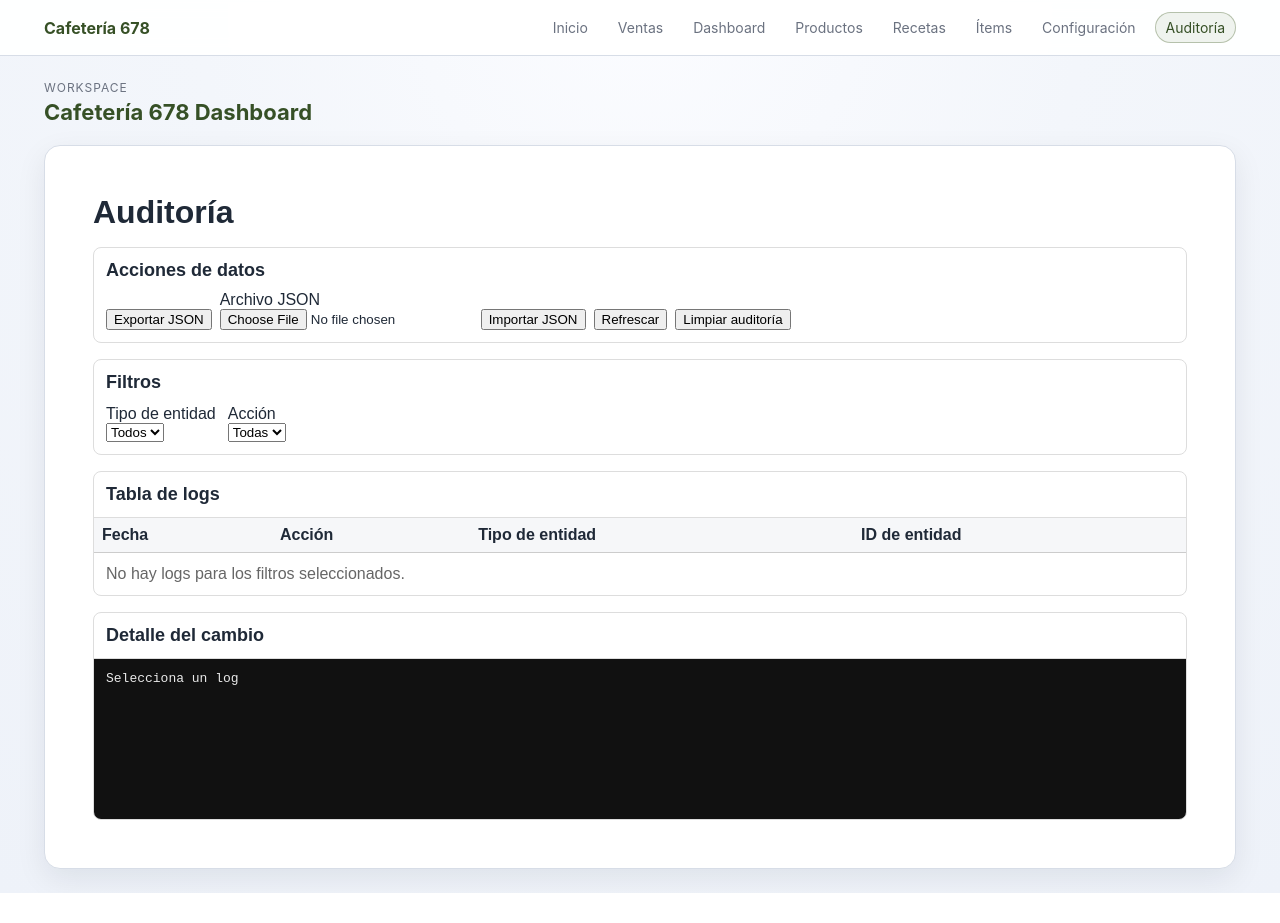
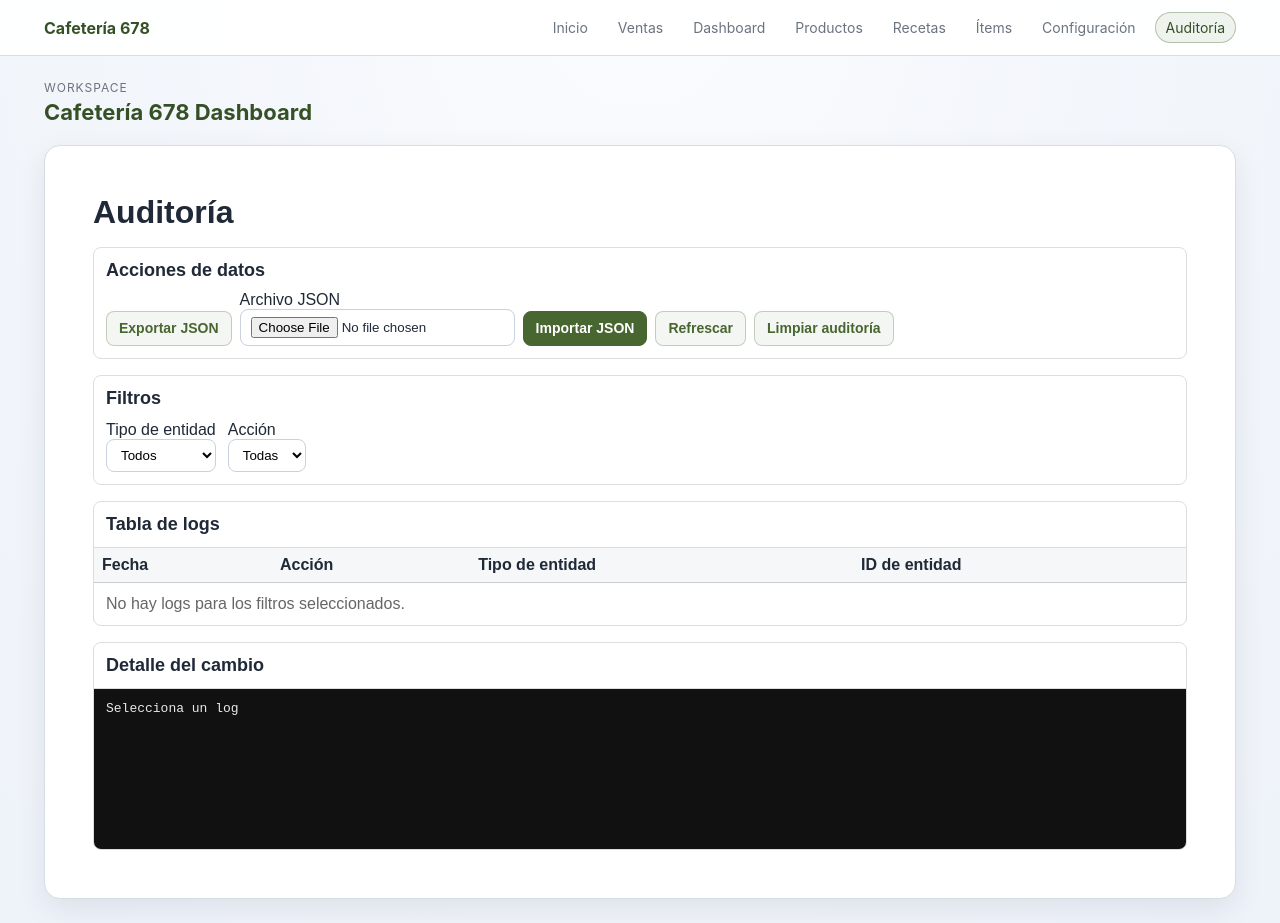
Before and after one commit to NicoChapiro/cafeteria-678-dashboard, a Next.js app: page /audit in a window 1280 px wide. Before the commit the page ends 893 px from the top, so only its background shows below. Built offline with nearby package versions, Linux system fonts and the light colour scheme.

Commit message:
Polish button and badge styling across dashboard flows

```diff
--- a/app/audit/page.tsx
+++ b/app/audit/page.tsx
@@ -113,7 +113,7 @@ export default function AuditPage() {
         <h2 style={{ margin: 0, fontSize: 18 }}>Acciones de datos</h2>
 
         <div style={{ display: 'flex', gap: 8, alignItems: 'end', flexWrap: 'wrap' }}>
-          <button type="button" onClick={handleExport}>
+          <button className="btnSecondary" type="button" onClick={handleExport}>
             Exportar JSON
           </button>
 
@@ -121,6 +121,7 @@ export default function AuditPage() {
             Archivo JSON
             <br />
             <input
+              className="input"
               type="file"
               accept="application/json,.json"
               onChange={(event) => {
@@ -130,15 +131,15 @@ export default function AuditPage() {
             />
           </label>
 
-          <button type="button" onClick={handleImport}>
+          <button className="btn" type="button" onClick={handleImport}>
             Importar JSON
           </button>
 
-          <button type="button" onClick={refresh}>
+          <button className="btnSecondary" type="button" onClick={refresh}>
             Refrescar
           </button>
 
-          <button type="button" onClick={handleClear}>
+          <button className="btnSecondary" type="button" onClick={handleClear}>
             Limpiar auditoría
           </button>
         </div>
@@ -172,6 +173,7 @@ export default function AuditPage() {
           Tipo de entidad
           <br />
           <select
+            className="select"
             value={entityTypeFilter}
             onChange={(event) => setEntityTypeFilter(event.target.value)}
           >
@@ -187,7 +189,7 @@ export default function AuditPage() {
         <label>
           Acción
           <br />
-          <select value={actionFilter} onChange={(event) => setActionFilter(event.target.value)}>
+          <select className="select" value={actionFilter} onChange={(event) => setActionFilter(event.target.value)}>
             <option value="all">Todas</option>
             {actions.map((action) => (
               <option key={action} value={action}>
--- a/app/globals.css
+++ b/app/globals.css
@@ -177,15 +177,35 @@ a:hover { color: var(--brand-orange); }
 
 .btn,
 .btnSecondary {
+  display: inline-flex;
+  align-items: center;
+  justify-content: center;
+  gap: 6px;
   border: 1px solid var(--brand-green);
   background: var(--brand-green);
   color: var(--text-on-dark);
-  border-radius: 8px;
+  border-radius: var(--radius-sm);
   padding: 8px 12px;
   cursor: pointer;
   font-size: 14px;
+  line-height: 1.2;
+  font-weight: 600;
+  text-decoration: none;
+  transition: background-color 120ms ease, border-color 120ms ease, color 120ms ease, filter 120ms ease;
 }
-.btn:hover { filter: brightness(0.95); }
+
+.btn:hover {
+  filter: brightness(0.95);
+  text-decoration: none;
+  color: var(--text-on-dark);
+}
+
+.btn:disabled,
+.btnSecondary:disabled {
+  opacity: 0.6;
+  cursor: not-allowed;
+}
+
 .btn:focus-visible,
 .btnSecondary:focus-visible,
 .input:focus-visible,
@@ -193,12 +213,23 @@ a:hover { color: var(--brand-orange); }
   outline: 2px solid var(--brand-lilac);
   outline-offset: 2px;
 }
+
 .btnSecondary {
-  border: 1px solid var(--brand-lilac);
-  background: transparent;
+  border: 1px solid rgba(72, 102, 48, 0.28);
+  background: rgba(72, 102, 48, 0.06);
   color: var(--brand-green);
 }
-.btnSecondary:hover { background: rgba(214, 186, 232, 0.18); }
+
+.btnSecondary:hover {
+  background: rgba(72, 102, 48, 0.12);
+  text-decoration: none;
+  color: var(--brand-green);
+}
+
+.btnSmall {
+  padding: 6px 10px;
+  font-size: 12px;
+}
 
 .input,
 .select {
@@ -312,20 +343,22 @@ a:hover { color: var(--brand-orange); }
 .badge {
   display: inline-flex;
   align-items: center;
+  justify-content: center;
   line-height: 1;
   white-space: nowrap;
   flex: 0 0 auto;
-  border: 1px solid rgba(214, 186, 232, 0.7);
-  border-radius: 999px;
+  border: 1px solid rgba(209, 213, 219, 0.9);
+  border-radius: var(--radius-pill);
   padding: 4px 10px;
   font-size: 12px;
   font-weight: 600;
-  color: #4b5563;
-  background: rgba(214, 186, 232, 0.2);
+  color: #374151;
+  background: #f3f4f6;
 }
 
 .badge--info {
-  border-color: rgba(214, 186, 232, 0.75);
+  border-color: rgba(214, 186, 232, 0.78);
+  color: #4b5563;
   background: rgba(214, 186, 232, 0.2);
 }
 
@@ -333,6 +366,23 @@ a:hover { color: var(--brand-orange); }
   border-color: rgba(244, 144, 34, 0.45);
   color: #7c3d00;
   background: rgba(255, 205, 80, 0.26);
+}
+
+.badge--success {
+  border-color: rgba(72, 102, 48, 0.3);
+  color: var(--brand-green);
+  background: rgba(72, 102, 48, 0.12);
+}
+
+.badge--neutral {
+  border-color: rgba(209, 213, 219, 0.9);
+  color: #4b5563;
+  background: #f3f4f6;
+}
+
+.badgeSmall {
+  padding: 2px 8px;
+  font-size: 11px;
 }
 
 
--- a/src/components/dashboard/DrawerActions.tsx
+++ b/src/components/dashboard/DrawerActions.tsx
@@ -13,11 +13,11 @@ export function DrawerActions({ actions }: { actions: DrawerAction[] }) {
             <article key={`${action.href}-${action.label}`} className={isPrimary ? 'calloutWarning costingDrawerAction costingDrawerAction--primary' : 'calloutInfo costingDrawerAction'}>
               <div style={{ display: 'flex', alignItems: 'start', justifyContent: 'space-between', gap: 8 }}>
                 <strong>{action.label}</strong>
-                <span className={`badge ${isPrimary ? 'badge--warn' : 'badge--info'}`}>{isPrimary ? 'Prioritaria' : 'Secundaria'}</span>
+                <span className={`badge badgeSmall ${isPrimary ? 'badge--warn' : 'badge--info'}`}>{isPrimary ? 'Prioritaria' : 'Secundaria'}</span>
               </div>
               {action.description ? <p className="muted" style={{ marginTop: 4 }}>{action.description}</p> : null}
               <div style={{ marginTop: 8 }}>
-                <Link className={isPrimary ? 'btn' : 'btnSecondary'} href={action.href}>{action.ctaLabel ?? 'Abrir'}</Link>
+                <Link className={isPrimary ? 'btn btnSmall' : 'btnSecondary btnSmall'} href={action.href}>{action.ctaLabel ?? 'Abrir'}</Link>
               </div>
             </article>
           );
--- a/src/components/dashboard/DrawerBreakdown.tsx
+++ b/src/components/dashboard/DrawerBreakdown.tsx
@@ -30,7 +30,7 @@ export function DrawerBreakdown({ selected }: { selected: ProductWithCosting })
                   <td>{line.itemName}</td>
                   <td>{formatClp(line.lineCostClp)}</td>
                   <td>
-                    <span className={`badge ${line.status === 'Falta costo' ? 'badge--warn' : 'badge--info'}`}>{line.status}</span>
+                    <span className={`badge badgeSmall ${line.status === 'Falta costo' ? 'badge--warn' : 'badge--info'}`}>{line.status}</span>
                   </td>
                 </tr>
               ))}
--- a/src/components/dashboard/DrawerMissingItems.tsx
+++ b/src/components/dashboard/DrawerMissingItems.tsx
@@ -24,7 +24,7 @@ export function DrawerMissingItems({ selected }: { selected: ProductWithCosting
               <p style={{ margin: 0, fontWeight: 600 }}>{item.name}</p>
               <p className="muted" style={{ fontSize: 12 }}>ID: {item.id}</p>
             </div>
-            <Link className="btnSecondary" href={`/items/${item.id}`}>Editar ítem</Link>
+            <Link className="btnSecondary btnSmall" href={`/items/${item.id}`}>Editar ítem</Link>
           </li>
         ))}
       </ul>
--- a/src/components/dashboard/KanbanColumn.tsx
+++ b/src/components/dashboard/KanbanColumn.tsx
@@ -16,7 +16,7 @@ export function KanbanColumn({ title, tone, items, selectedProductId, onOpen }:
     <section className={`card kanbanColumn kanbanColumn--${tone}`} style={{ marginBottom: 0 }}>
       <header className="kanbanColumn__header">
         <h3 style={{ margin: 0 }}>{title}</h3>
-        <span className={`badge ${tone === 'healthy' ? 'badge--info' : 'badge--warn'}`}>{items.length}</span>
+        <span className={`badge badgeSmall ${tone === 'healthy' ? 'badge--success' : 'badge--warn'}`}>{items.length}</span>
       </header>
 
       {items.length === 0 ? (
--- a/src/components/dashboard/ProductCard.tsx
+++ b/src/components/dashboard/ProductCard.tsx
@@ -18,7 +18,7 @@ export function ProductCard({ entry, selected, onOpen }: { entry: ProductWithCos
           <h3 style={{ margin: 0 }}>{entry.product.name}</h3>
           <p className="muted" style={{ marginTop: 4, fontSize: 12 }}>{entry.product.category || 'Sin categoría'}</p>
         </div>
-        <span className="badge badge--info">{getCardActionLabel(entry.costing)}</span>
+        <span className="badge badge--neutral badgeSmall">{getCardActionLabel(entry.costing)}</span>
       </div>
       <div style={{ marginTop: 8 }}><ProductCardBadges badges={entry.costing.badges} /></div>
       <div style={{ marginTop: 10 }}><ProductCardMeta entry={entry} /></div>
--- a/src/components/dashboard/ProductCardBadges.tsx
+++ b/src/components/dashboard/ProductCardBadges.tsx
@@ -2,6 +2,6 @@ import { getBadgeTone } from '@/src/view-models/productCostingDashboard';
 
 export function ProductCardBadges({ badges }: { badges: string[] }) {
   return <div style={{ display: 'flex', gap: 6, flexWrap: 'wrap' }}>{badges.map((badge) => (
-    <span key={badge} className={`badge badge--${getBadgeTone(badge)}`}>{badge}</span>
+    <span key={badge} className={`badge badgeSmall badge--${getBadgeTone(badge)}`}>{badge}</span>
   ))}</div>;
 }
--- a/src/components/dashboard/ProductDrawer.tsx
+++ b/src/components/dashboard/ProductDrawer.tsx
@@ -51,7 +51,7 @@ export function ProductDrawer(props: {
           <h2 style={{ margin: '2px 0 0', fontSize: 20 }}>{props.selected.product.name}</h2>
           <p className="costingDrawer__context">{context.branch} · al {context.asOf}</p>
         </div>
-        <button ref={props.closeButtonRef} type="button" className="btnSecondary" onClick={props.onClose}>Cerrar</button>
+        <button ref={props.closeButtonRef} type="button" className="btnSecondary btnSmall" onClick={props.onClose}>Cerrar</button>
       </header>
 
       <div className="costingDrawer__statusRow">
--- a/src/components/dashboard/ProductTable.tsx
+++ b/src/components/dashboard/ProductTable.tsx
@@ -27,7 +27,7 @@ export function ProductTable({ products, onOpen }: { products: ProductWithCostin
                   <td>{formatClp(entry.costing.costClp)}</td>
                   <td>{formatPct(entry.costing.marginPct)}</td>
                   <td>{badges || 'Sin alertas'}</td>
-                  <td><button type="button" className="btnSecondary" onClick={() => onOpen(entry.product.id)}>Ver</button></td>
+                  <td><button type="button" className="btnSecondary btnSmall" onClick={() => onOpen(entry.product.id)}>Ver</button></td>
                 </tr>
               );
             })}
--- a/src/components/dashboard/ViewModeToggle.tsx
+++ b/src/components/dashboard/ViewModeToggle.tsx
@@ -3,7 +3,7 @@ import type { ViewMode } from '@/src/view-models/productCostingDashboard';
 export function ViewModeToggle({ value, onChange }: { value: ViewMode; onChange: (mode: ViewMode) => void }) {
   const modes: ViewMode[] = ['cards', 'kanban', 'table'];
   return <div style={{ display: 'flex', gap: 6 }}>{modes.map((mode) => (
-    <button key={mode} type="button" className="btnSecondary" aria-pressed={value === mode} onClick={() => onChange(mode)} style={{ fontSize: 12, padding: '6px 10px' }}>
+    <button key={mode} type="button" className="btnSecondary btnSmall" aria-pressed={value === mode} onClick={() => onChange(mode)} style={{ fontSize: 12, padding: '6px 10px' }}>
       {mode === 'cards' ? 'Cards' : mode === 'kanban' ? 'Kanban' : 'Table'}
     </button>
   ))}</div>;
```
Also changed, not shown: app/products/costing/page.tsx (+6 -6 lines).
